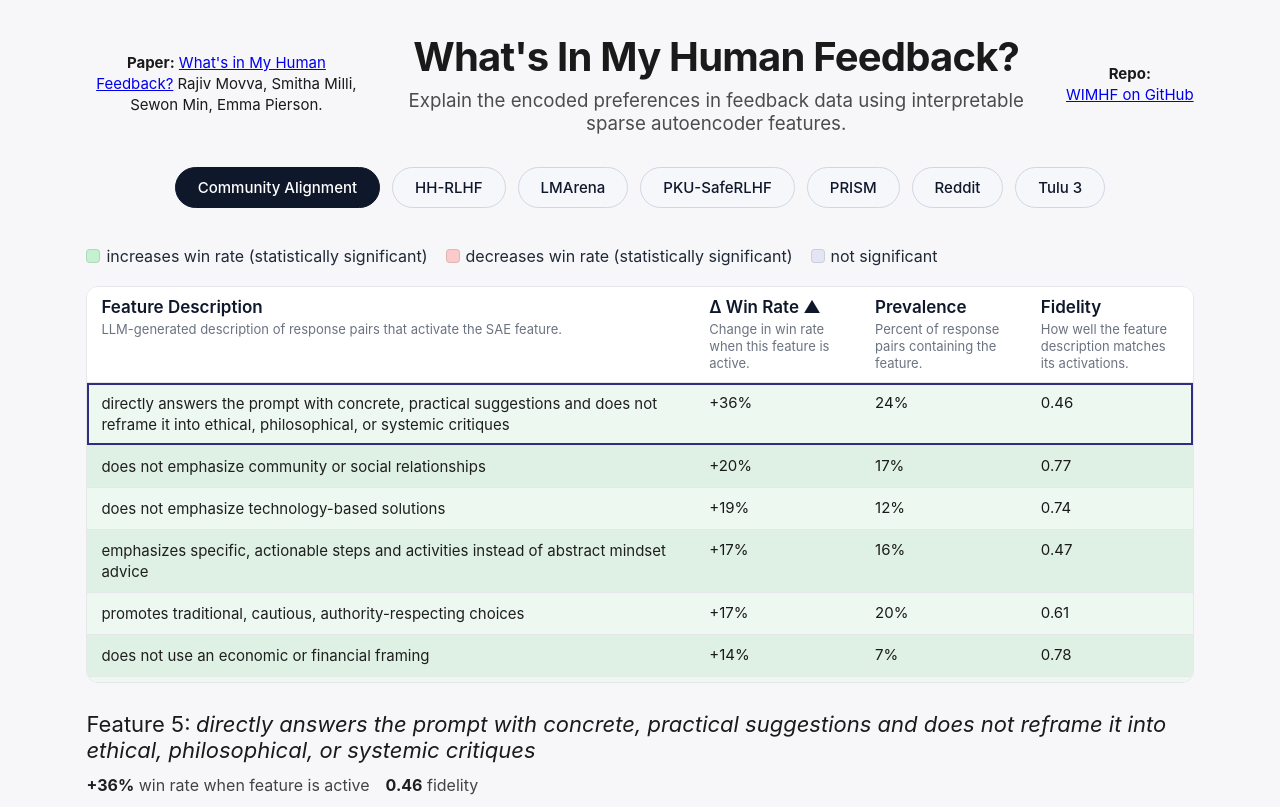
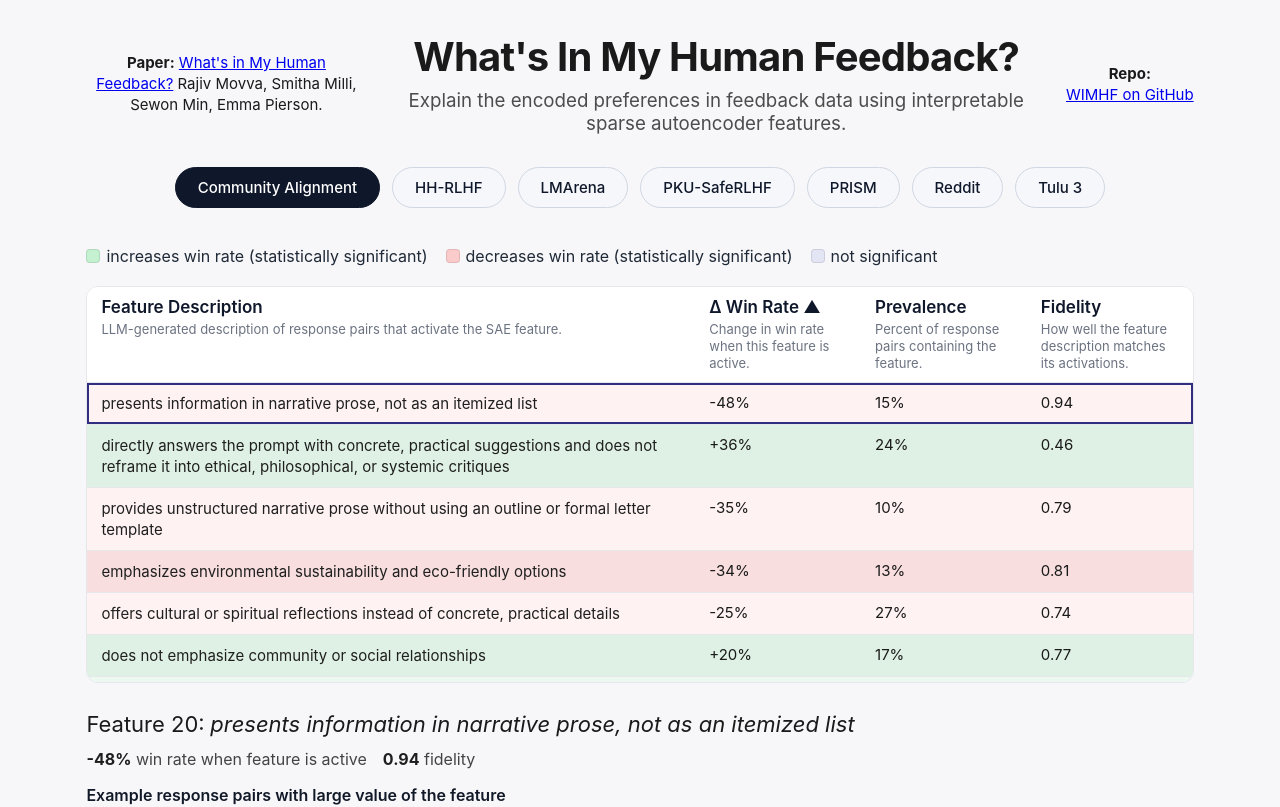
Before and after one commit to rmovva/demo-wimhf, a React (Create React App) app in the folder frontend/: page / in a window 1280 px wide. Shown: the top 807 px of the page. Built offline with nearby package versions, Linux system fonts and the light colour scheme.

Commit message:
[codex] Sort features by absolute effect size

```diff
--- a/frontend/src/App.js
+++ b/frontend/src/App.js
@@ -274,10 +274,26 @@ function App() {
     });
 
     const compareByDelta = (a, b) => {
-      const deltaA = getDeltaWinRate(a) ?? -Infinity;
-      const deltaB = getDeltaWinRate(b) ?? -Infinity;
-      const diff = deltaA - deltaB;
-      return sortDirection === SORT_DIRECTIONS.DESC ? -diff : diff;
+      const deltaA = getDeltaWinRate(a);
+      const deltaB = getDeltaWinRate(b);
+
+      if (deltaA === null && deltaB === null) {
+        return 0;
+      }
+      if (deltaA === null) {
+        return 1;
+      }
+      if (deltaB === null) {
+        return -1;
+      }
+
+      const metricA = Math.abs(deltaA);
+      const metricB = Math.abs(deltaB);
+
+      if (sortDirection === SORT_DIRECTIONS.DESC) {
+        return metricB - metricA;
+      }
+      return metricA - metricB;
     };
 
     const significant = fidelityFiltered.filter(feature => isFeatureSignificant(feature)).sort(compareByDelta);
```
